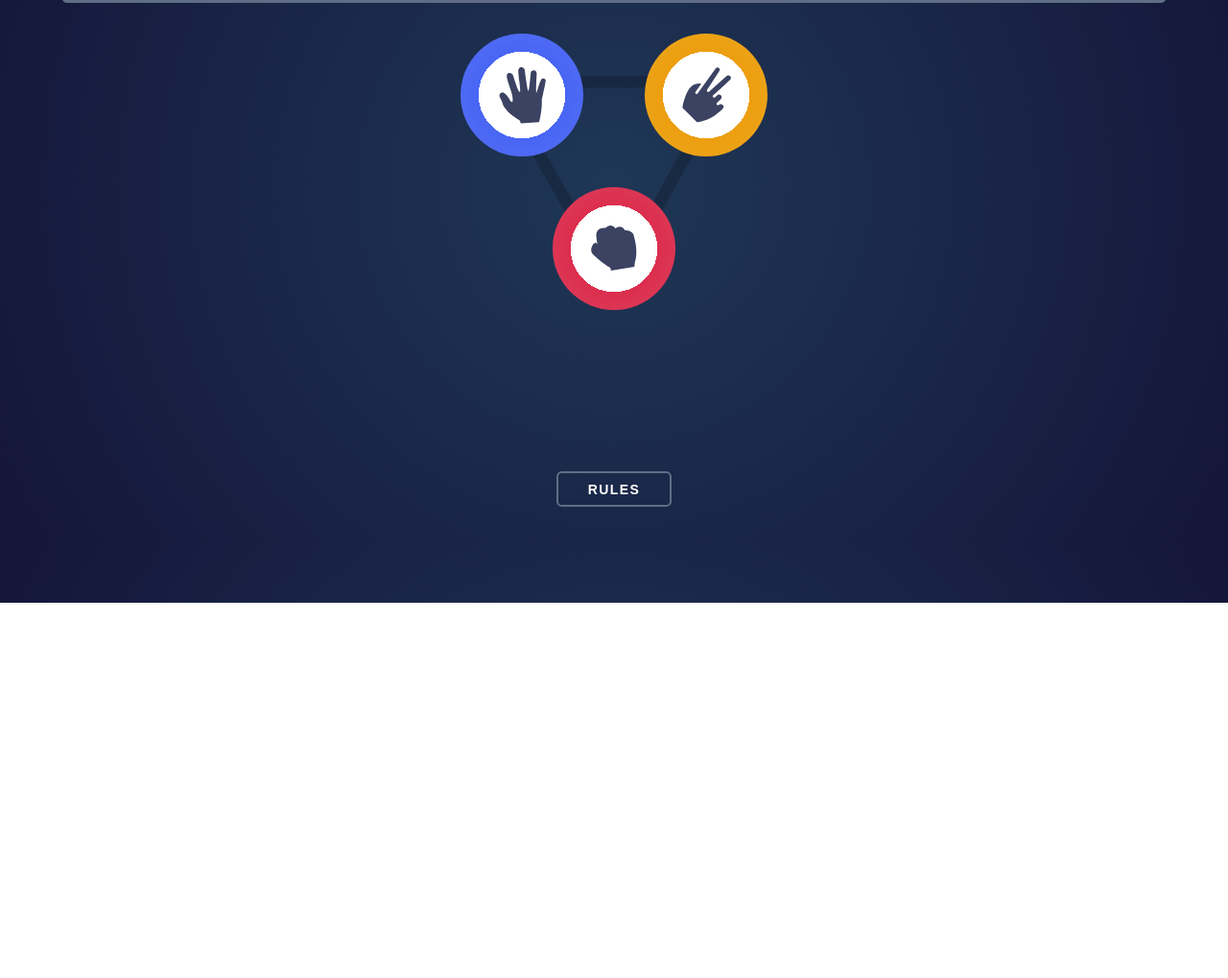
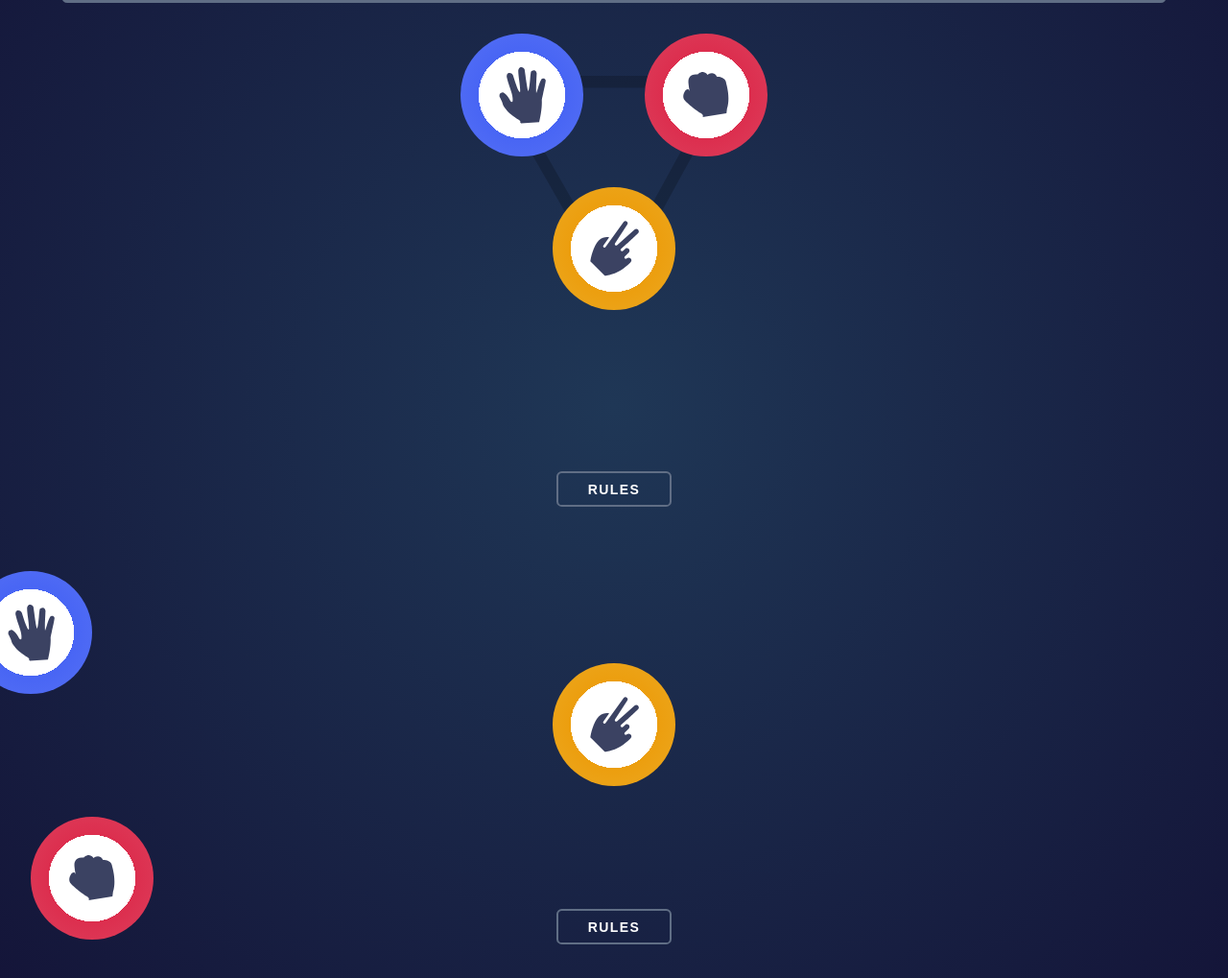
Before and after one commit to abdelkadersettah/roshambo, a plain HTML site: page index.html in a window 1280 px wide. Shown: the part 172-1191 px from the top of the page at 96% size. Before the commit the page ends 800 px from the top, so only its background shows below. Drawn offline with Linux system fonts and the light colour scheme.

Commit message:
add grid layout to game menu section and add game-plays template

```diff
--- a/index.html
+++ b/index.html
@@ -48,11 +48,19 @@
     </ul>
      <button class="btn btn__rules">Rules</button>
   </section>
+  <ul class="game-play">
+    <li class="game-menu__items game-menu__items--selected " data-items="paper"><img class="game-menu__img" src="./images/icon-paper.svg" alt=" paper" srcset=""></li>
+    <li class="game-menu__items game-menu__items--selected" data-items="scissors"><img class="game-menu__img" src="./images/icon-scissors.svg" alt="scissors" srcset=""></li>
+    <li class="game-menu__items game-menu__items--selected" data-items="rock"><img class="game-menu__img" src="./images/icon-rock.svg" alt="rock" srcset=""></li>
+  </ul>
+   <button class="btn btn__rules">Rules</button>
+</section>
 </main>
 <div class="rules-popup">
   <h2 class="rules-popup__text">Rules</h2>
 <img src="./images/image-rules.svg" alt="" class="rules-popup__img">
 <button><img src="./images/icon-close.svg " alt="close Icone" srcset=""></button>
 </div>
+
 </body>
 </html>
--- a/sass/components/_menu.scss
+++ b/sass/components/_menu.scss
@@ -2,9 +2,12 @@
   background-image: url(/images/bg-triangle.svg);
   background-repeat: no-repeat;
   background-position: center;
-  background-size: 16em;
-  width: 16em;
+  background-size: 100%;
+  max-width: 16em;
   margin: 0 auto;
+  display: grid;
+  grid-template-columns: repeat(3, 1fr);
+  grid-template-rows: repeat(3, 1fr);
 
   &__items {
     height: 8em;
@@ -15,8 +18,6 @@
     border-radius: 50%;
   }
   &__img {
-    // // padding: 3em;
-    // background-color: white;
   }
 }
 [data-items='paper'] {
@@ -27,10 +28,13 @@
 [data-items='scissors'] {
   /* Attribute has this exact value */
   @include gradient-radial-game-items(hsl(39, 89%, 49%), hsl(40, 84%, 53%));
-  transform: translate(125%, -75%);
+  grid-column: 1 / span 2;
+  grid-row: 2 / span 2;
+  align-self: center;
+  justify-self: center;
 }
 [data-items='rock'] {
   /* Attribute has this exact value */
   @include gradient-radial-game-items(hsl(349, 71%, 52%), hsl(349, 70%, 56%));
-  transform: translate(50%, -50%);
+  transform: translate(25%, 25%);
 }
```
Also changed, not shown: css/main.css, 1 other file.
